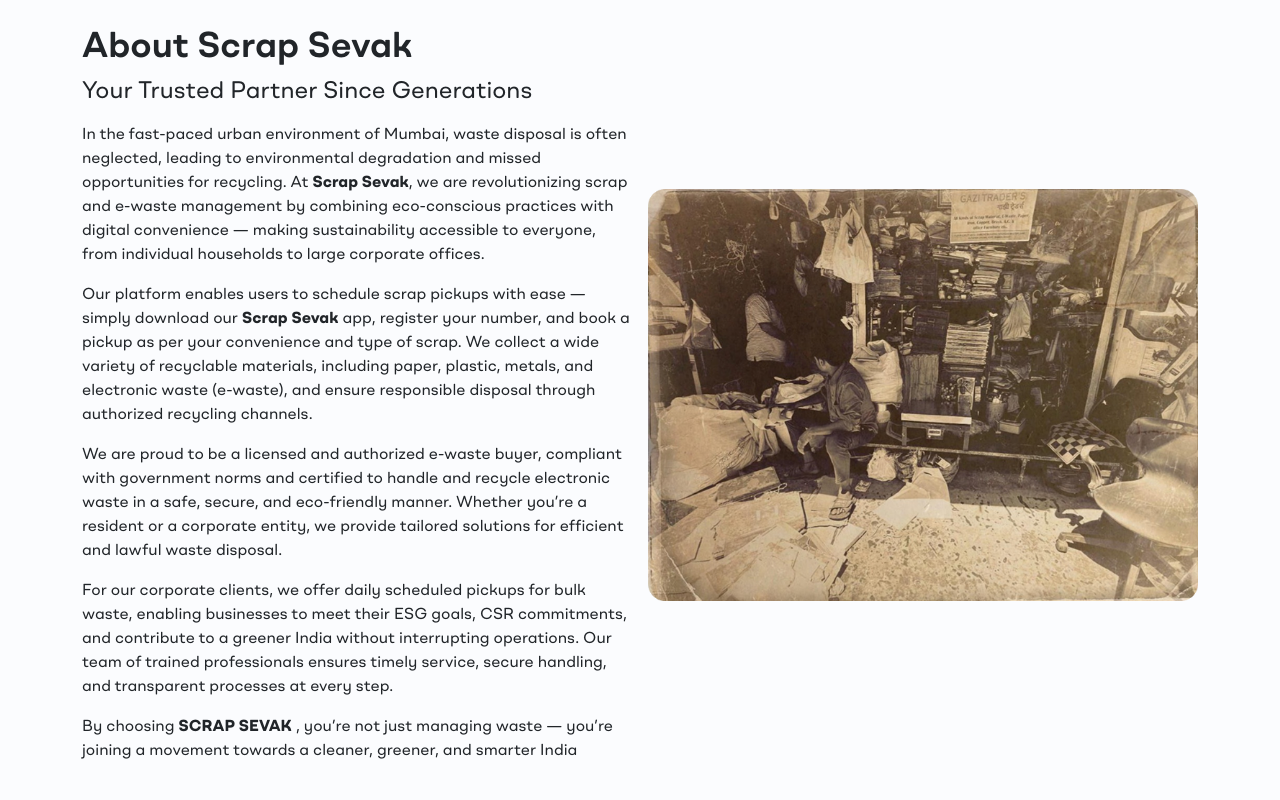
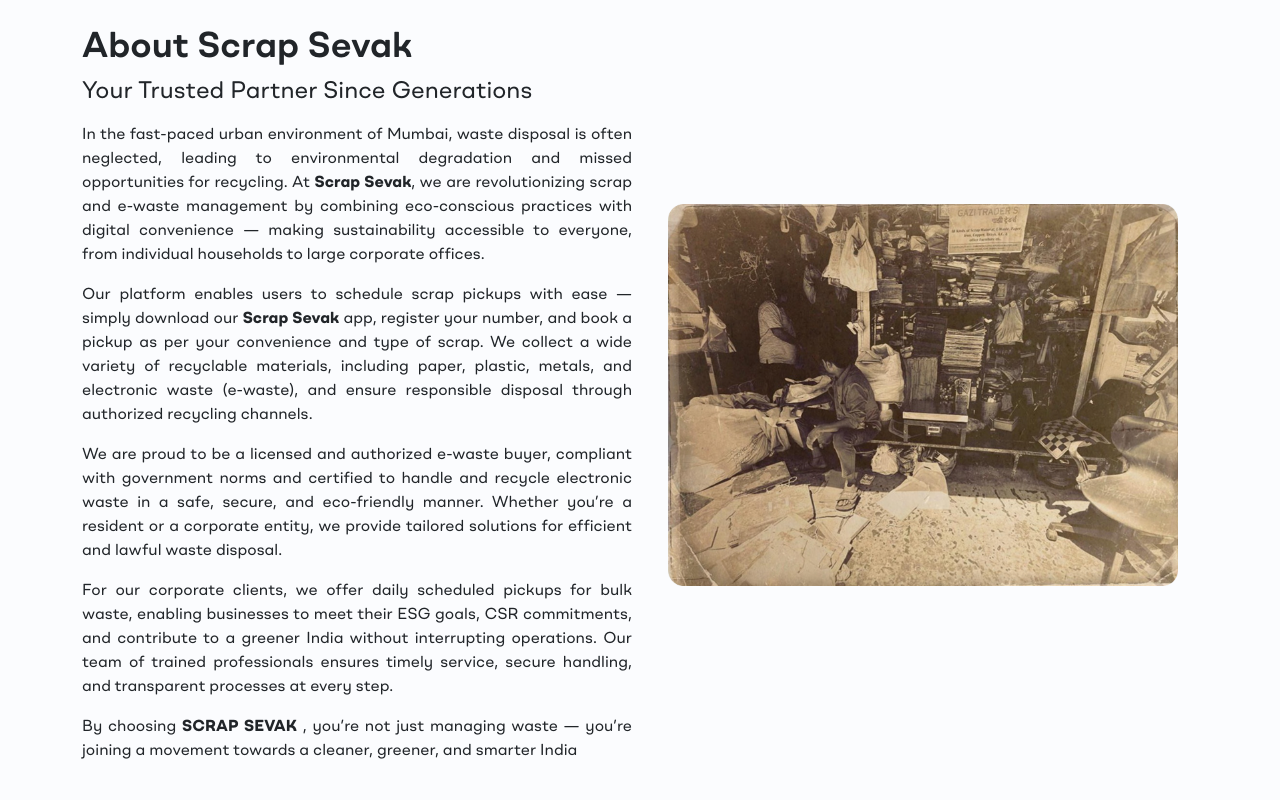
Before and after one commit to khanFarhn14/Scrap-Sevak-Frontend, a React (Create React App) app: page /about in a window 1280 px wide. Shown: the part 580-1380 px from the top of the page. Built offline with nearby package versions, Linux system fonts and the light colour scheme.

Commit message:
style: change the about use info

```diff
--- a/src/View/About/about-us.scss
+++ b/src/View/About/about-us.scss
@@ -15,11 +15,13 @@
         p {
             font-size: 16px;
             margin-top: 1rem;
+                text-align: justify;
         }
     }
 
 
     .scrap-shop-img {
+        padding: 0 20px;
         img {
             width: 100%;
         }
@@ -42,5 +44,9 @@
                 font-size: 14px;
             }
         }
+
+         .scrap-shop-img {
+            padding: 0;
+         }
     }
 }
```
